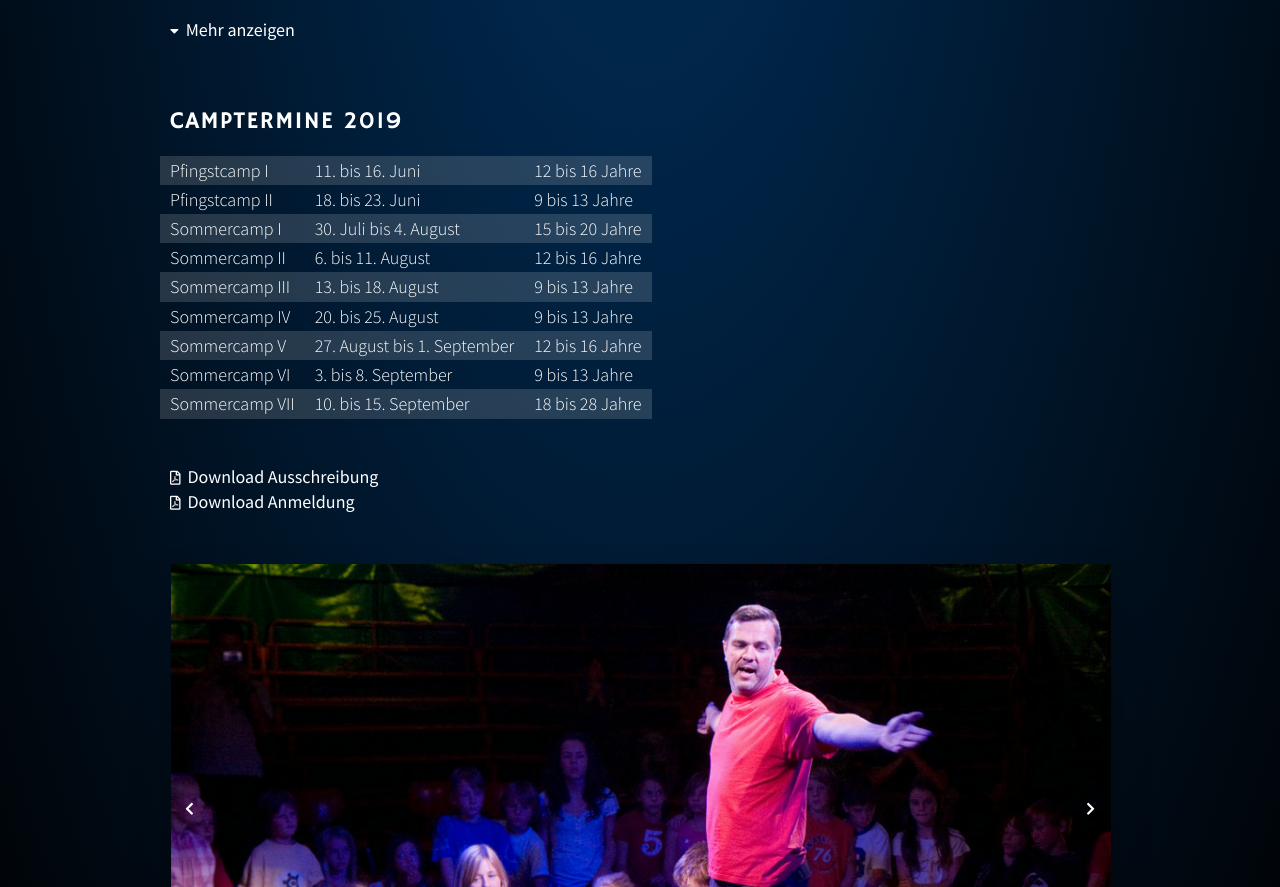
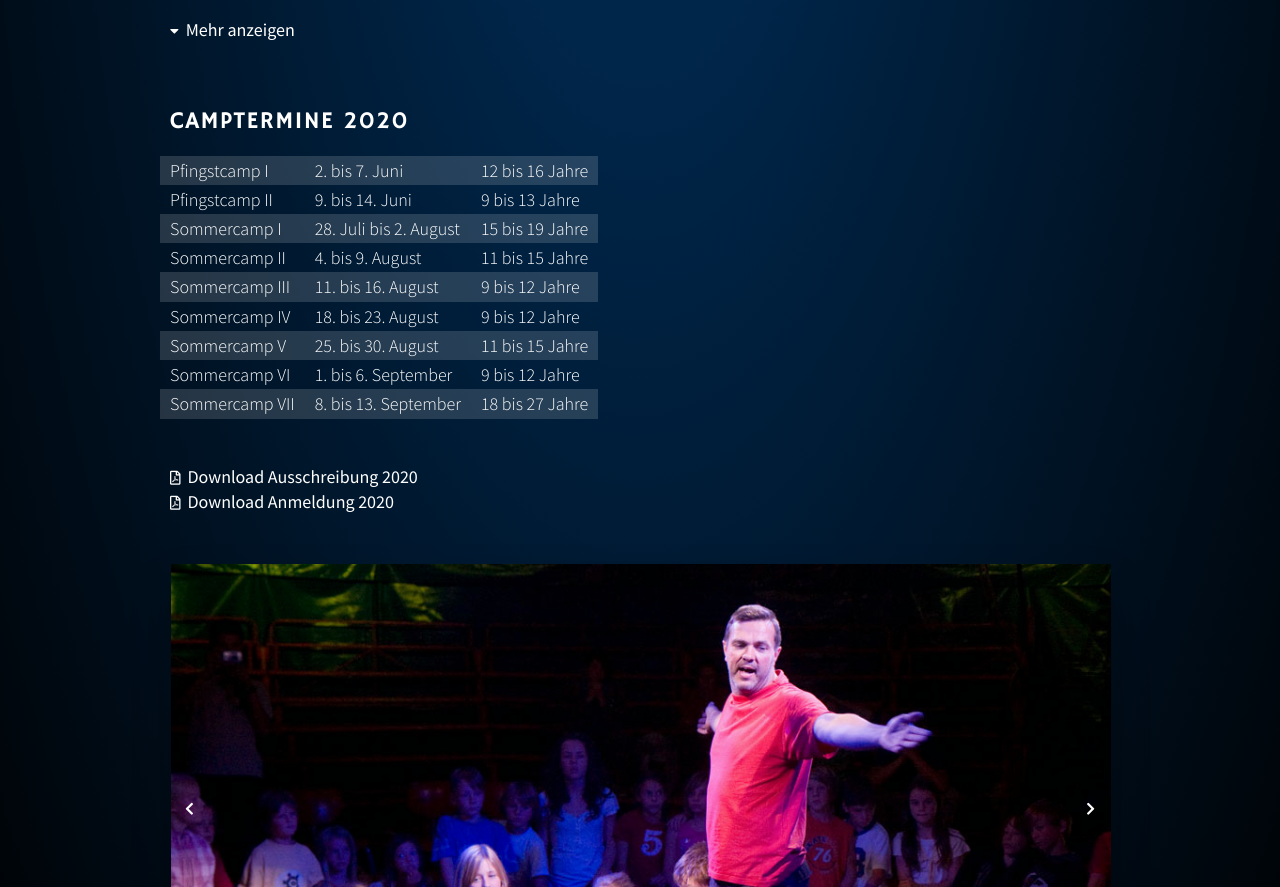
Before and after one commit to einraum-design/luna_webseite, a plain HTML site: page projekte.html in a window 1280 px wide. Shown: the part 1572-2459 px from the top of the page. Drawn offline with Linux system fonts and the light colour scheme; files whose address does not match are found by name.

Commit message:
Anmeldung 2020

```diff
--- a/projekte.html
+++ b/projekte.html
@@ -72,60 +72,60 @@
 		</div>
 		<div style="clear:both"></div>
 		<div class="full" id="termine">
-			<h2>Camptermine 2019</h2>
+			<h2>Camptermine 2020</h2>
 			<table>
 				<tr>
 					<td>Pfingstcamp I</td>
-					<td>11. bis 16. Juni</td>
+					<td>2. bis 7. Juni</td>
 					<td>12 bis 16 Jahre</td>
 				</tr>
 				<tr>
 					<td>Pfingstcamp II</td>
-					<td>18. bis 23. Juni</td>
+					<td>9. bis 14. Juni</td>
 					<td>9 bis 13 Jahre</td>
 				</tr>
 				<tr>
 					<td>Sommercamp I</td>
-					<td>30. Juli bis 4. August</td>
-					<td>15 bis 20 Jahre</td>
+					<td>28. Juli bis 2. August</td>
+					<td>15 bis 19 Jahre</td>
 				</tr>
 				<tr>
 					<td>Sommercamp II</td>
-					<td>6. bis 11. August</td>
-					<td>12 bis 16 Jahre</td>
+					<td>4. bis 9. August</td>
+					<td>11 bis 15 Jahre</td>
 				</tr>
 				<tr>
 					<td>Sommercamp III</td>
-					<td>13. bis 18. August</td>
-					<td>9 bis 13 Jahre</td>
+					<td>11. bis 16. August</td>
+					<td>9 bis 12 Jahre</td>
 				</tr>
 				<tr>
 					<td>Sommercamp IV</td>
-					<td>20. bis 25. August</td>
-					<td>9 bis 13 Jahre</td>
+					<td>18. bis 23. August</td>
+					<td>9 bis 12 Jahre</td>
 				</tr>
 				<tr>
 					<td>Sommercamp V</td>
-					<td>27. August bis 1. September</td>
-					<td>12 bis 16 Jahre</td>
+					<td>25. bis 30. August</td>
+					<td>11 bis 15 Jahre</td>
 				</tr>
 				<tr>
 					<td>Sommercamp VI</td>
-					<td>3. bis 8. September</td>
-					<td>9 bis 13 Jahre</td>
+					<td>1. bis 6. September</td>
+					<td>9 bis 12 Jahre</td>
 				</tr>
 				<tr>
 					<td>Sommercamp VII</td>
-					<td>10. bis 15. September</td>
-					<td>18 bis 28 Jahre</td>
+					<td>8. bis 13. September</td>
+					<td>18 bis 27 Jahre</td>
 				</tr>
 			</table>
 			<p>
-				<a href="pdf/Ausschreibung_2019.pdf" download>
-					<br><i class="far fa-file-pdf"></i>Download Ausschreibung
+				<a href="pdf/Ausschreibung_2020.pdf" download>
+					<br><i class="far fa-file-pdf"></i>Download Ausschreibung 2020
 				</a>
-				<a href="pdf/Anmeldeformular_2019.pdf" download>
-					<br><i class="far fa-file-pdf"></i>Download Anmeldung
+				<a href="pdf/Anmeldeformular_2020.pdf" download>
+					<br><i class="far fa-file-pdf"></i>Download Anmeldung 2020
 				</a>
 			</p>
 		</div>
```
Also changed, not shown: index.html (+112 -112 lines), images/2019_aktuell_absolventenshow.jpg (added), images/2019_aktuell_circusRundUmDieWelt.jpg (added), images/2019_aktuell_maryPoppins.jpg (added), images/feriencamps_online.png, 3 other files.
